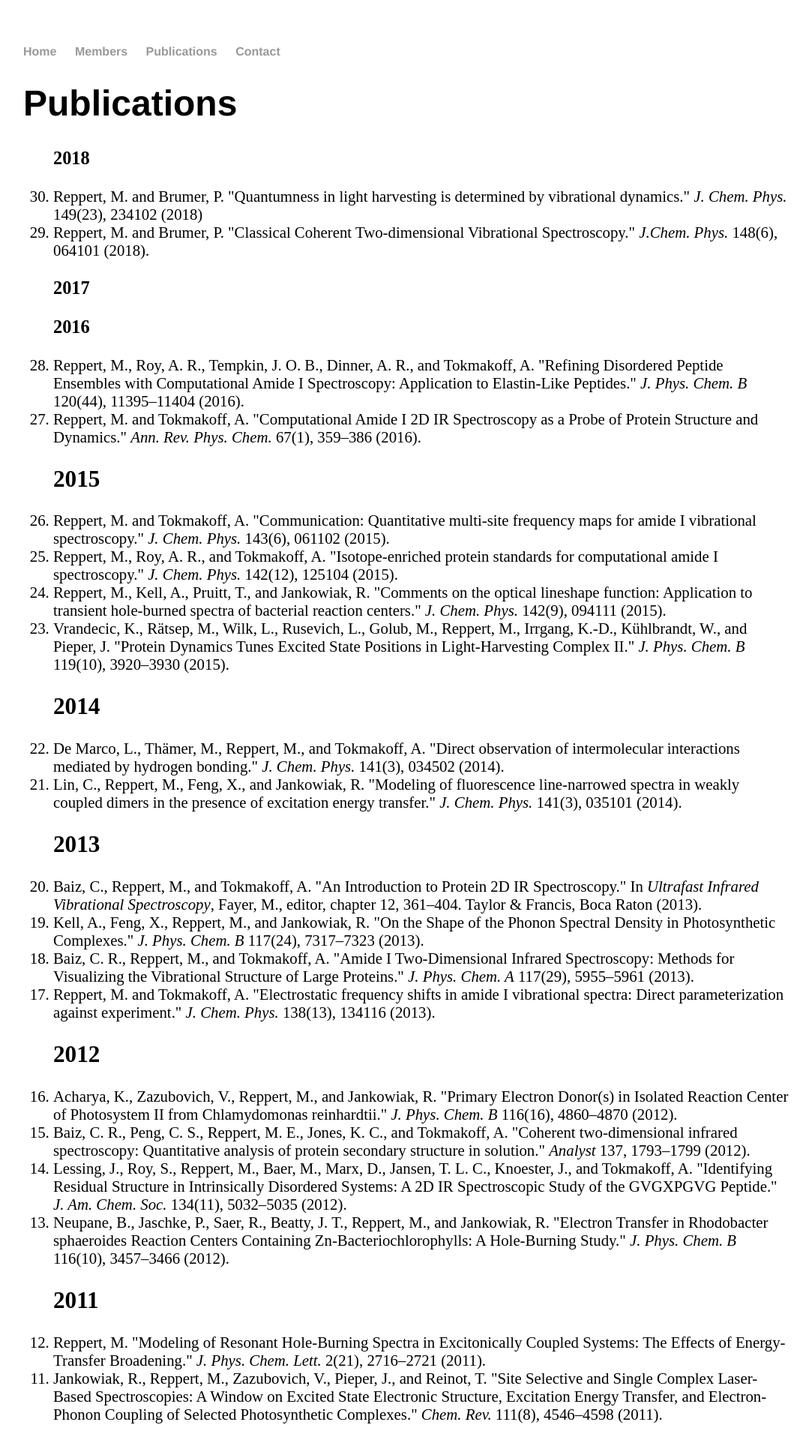
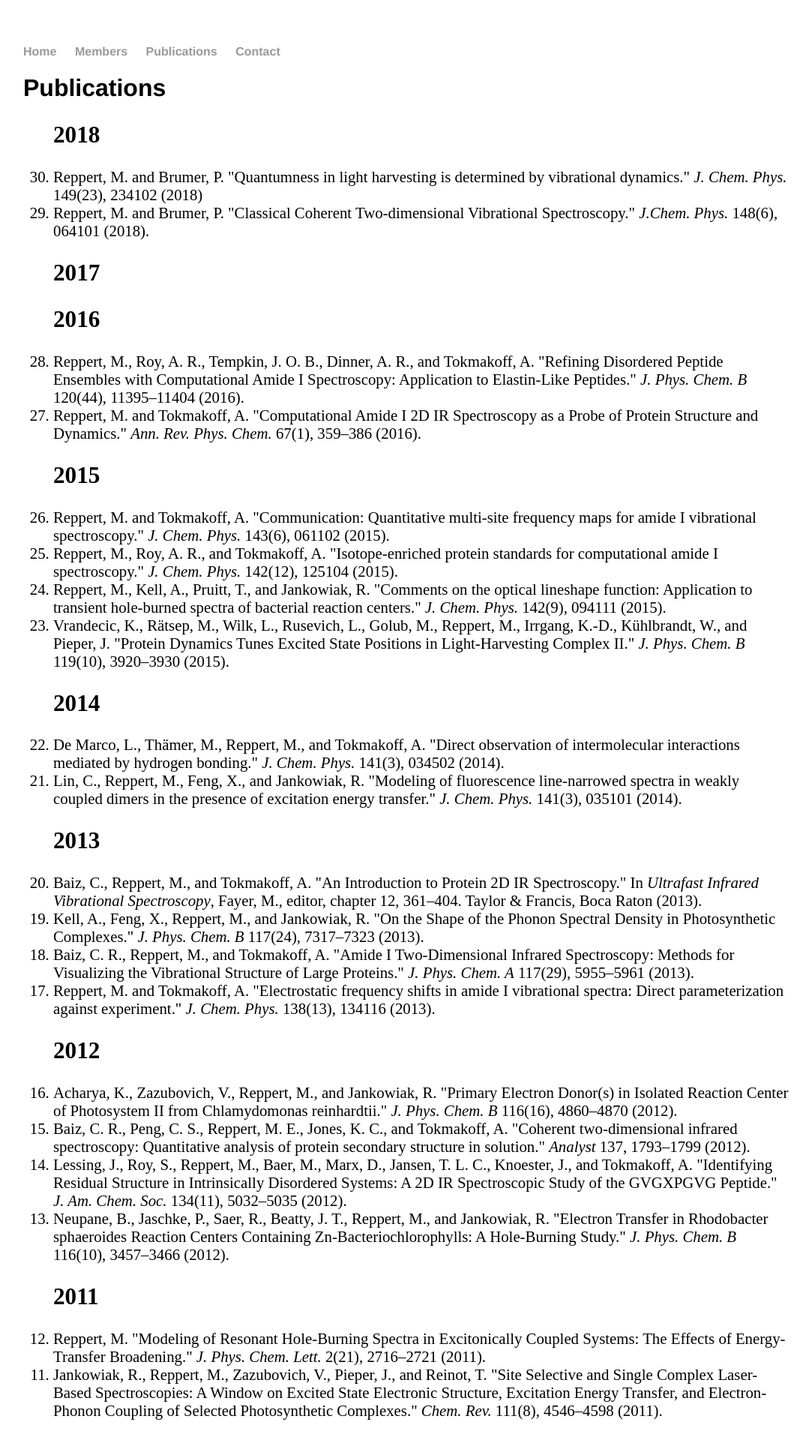
Before and after one commit to mreppert/mreppert.github.io, a Jekyll site: the page built from publications/index.html, in a window 1280 px wide. Shown: the top 1920 px of the page at 75% size, without its empty margins (97-1180 px from the left). Built offline with Jekyll 4.4.1, drawn with Linux system fonts in a browser that asks for light colours.

Commit message:
Update index.html

```diff
--- a/publications/index.html
+++ b/publications/index.html
@@ -4,17 +4,25 @@
 ---
 
 <html>
+<head>
+<style>
+h1 {
+    font-size: 2em;
+    font-family:'Helvetica', 'Arial', 'Sans-Serif';
+}
+</style>
+</head>
 
 <body>
 
 <h1>Publications</h1>
 
 <ol reversed style="font-size:130%;" type="1">
-  <h3>2018</h3>
+  <h2>2018</h2>
   <li>Reppert, M. and Brumer, P. "Quantumness in light harvesting is determined by vibrational dynamics." <i>J. Chem. Phys.</i> 149(23), 234102 (2018)</li>
   <li>Reppert, M. and Brumer, P. "Classical  Coherent  Two-dimensional  Vibrational  Spectroscopy." <i>J.Chem. Phys.</i> 148(6), 064101 (2018).</li>
-  <h3>2017</h3>
-  <h3>2016</h3>
+  <h2>2017</h2>
+  <h2>2016</h2>
   <li>Reppert, M., Roy, A. R., Tempkin, J. O. B., Dinner, A. R., and Tokmakoff, A. "Refining Disordered Peptide Ensembles with Computational Amide I Spectroscopy: Application to Elastin-Like Peptides." <i>J. Phys. Chem. B</i> 120(44), 11395–11404 (2016).</li>
   <li>Reppert, M. and Tokmakoff, A. "Computational Amide I 2D IR Spectroscopy as a Probe of Protein Structure and Dynamics." <i>Ann. Rev. Phys. Chem.</i> 67(1), 359–386 (2016).</li>
   <h2>2015</h2>
```
